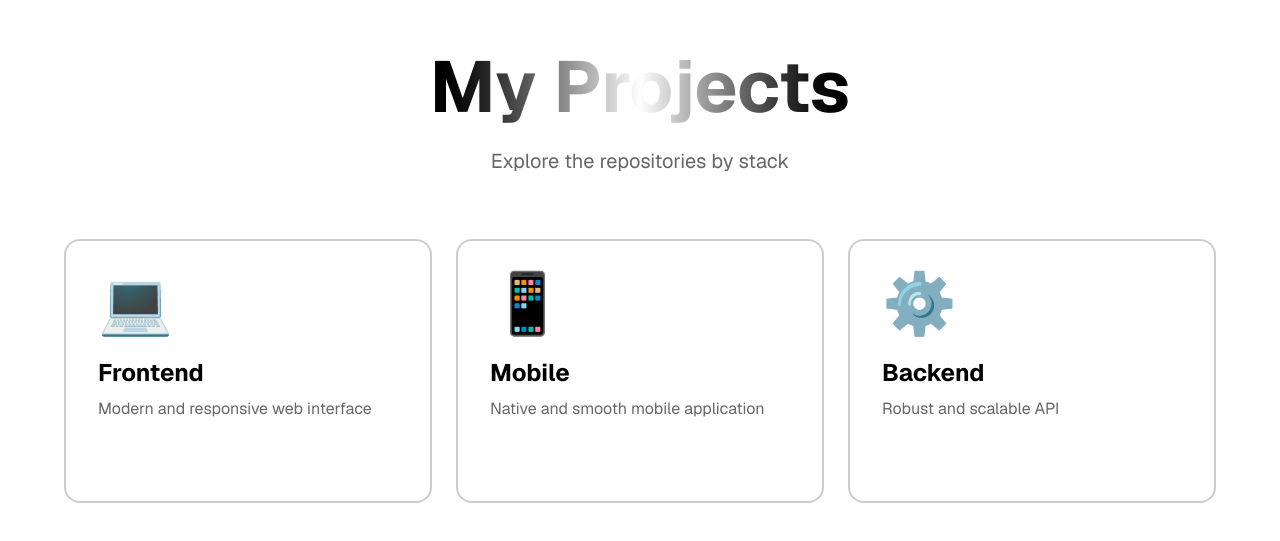
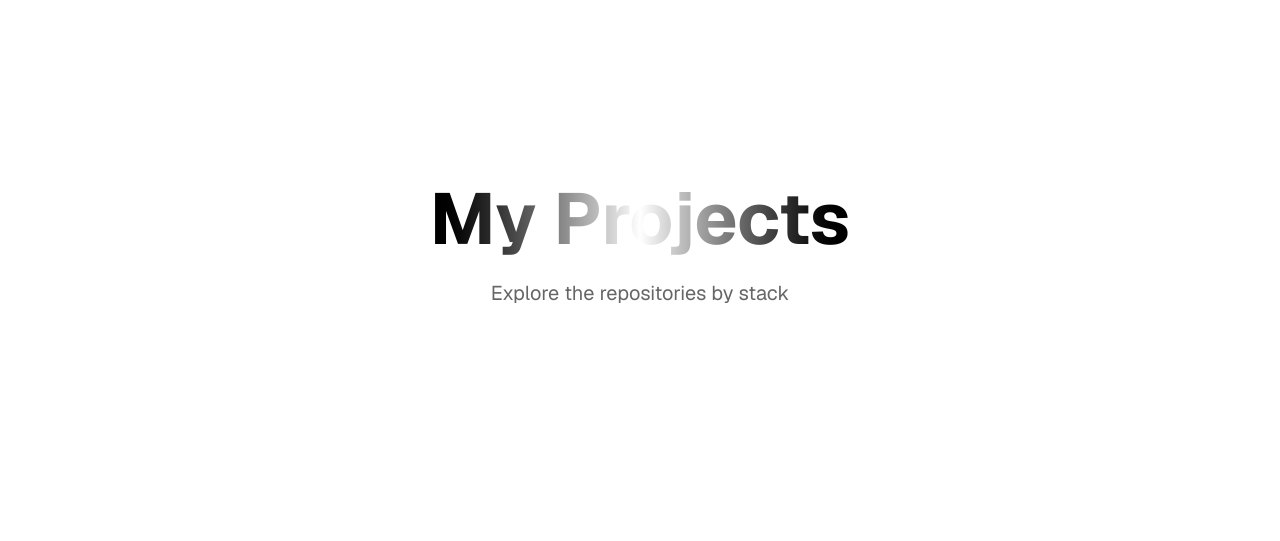
Before and after one commit to EmilioBranquinho/my-portfolio, a Next.js app: page /project/github in a window 1280 px wide. Shown: the part 123-664 px from the top of the page. Built offline with nearby package versions, Linux system fonts and the light colour scheme.

Commit message:
feat: improved the UX/UI, configured social networks links and added a real project

```diff
--- a/src/app/project/github/page.tsx
+++ b/src/app/project/github/page.tsx
@@ -38,7 +38,7 @@ export default function Home() {
         <div className="grid grid-cols-1 md:grid-cols-3 gap-6 w-full max-w-6xl">
 
           {/* Frontend */}
-          {frontend != "undefined" && (
+          {frontend && frontend != "undefined" && (
             <ProjectCard
               name="Frontend"
               description="Modern and responsive web interface"
@@ -51,7 +51,7 @@ export default function Home() {
           )}
 
           {/* Mobile */}
-          {mobile !== "undefined" && (
+          {mobile && mobile !== "undefined" && (
             <ProjectCard
               name="Mobile"
               description="Native and smooth mobile application"
@@ -64,7 +64,7 @@ export default function Home() {
           )}
 
           {/* Backend */}
-          {backend != "undefined" && (
+          {backend && backend !== "undefined" && (
             <ProjectCard
               name="Backend"
               description="Robust and scalable API"
@@ -98,7 +98,7 @@ function ProjectCard({
   name: string;
   description: string;
   icon: string;
-  url: string | undefined | null;
+  url: string;
   color: string;
   delay: number;
   mounted: boolean;
```
